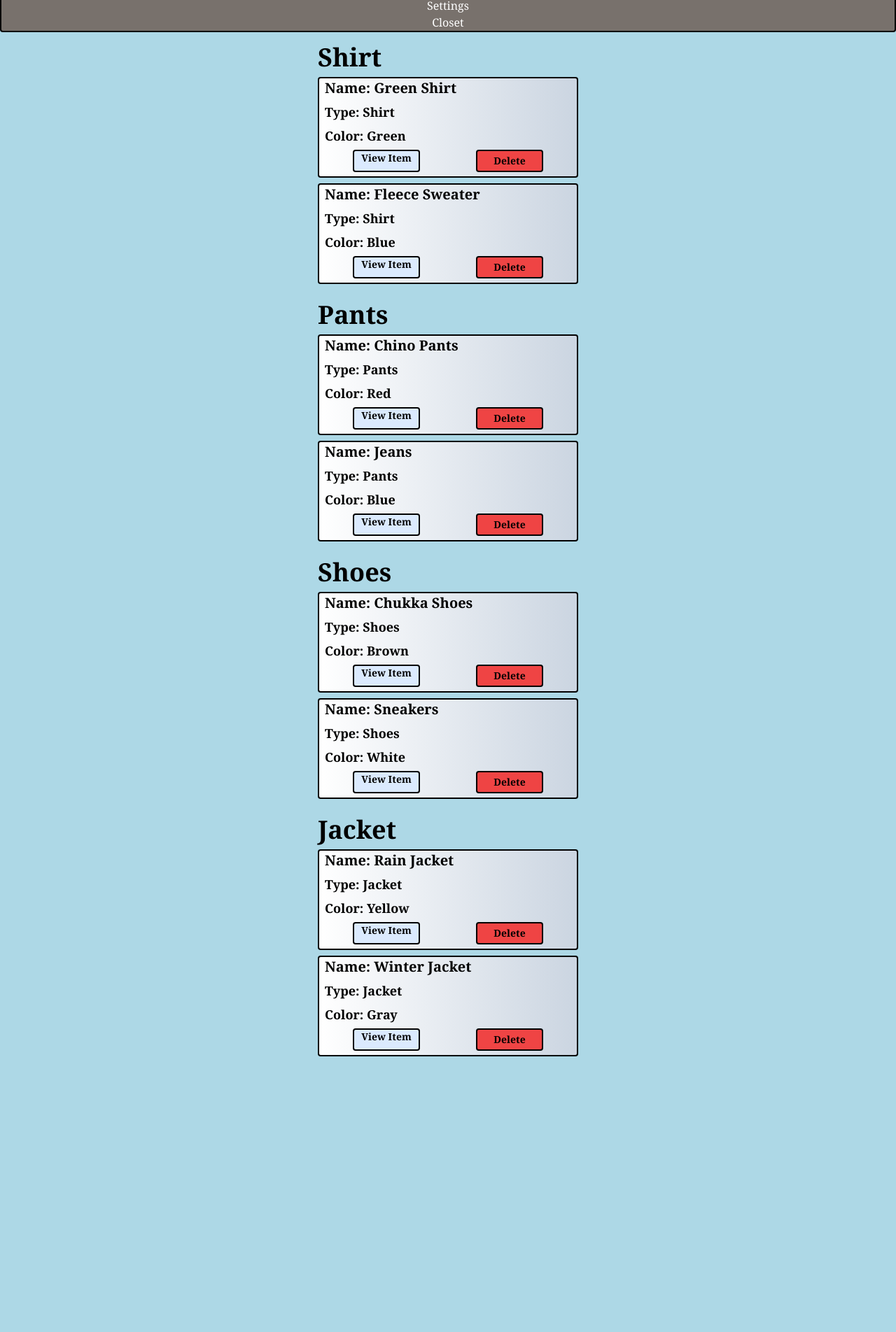
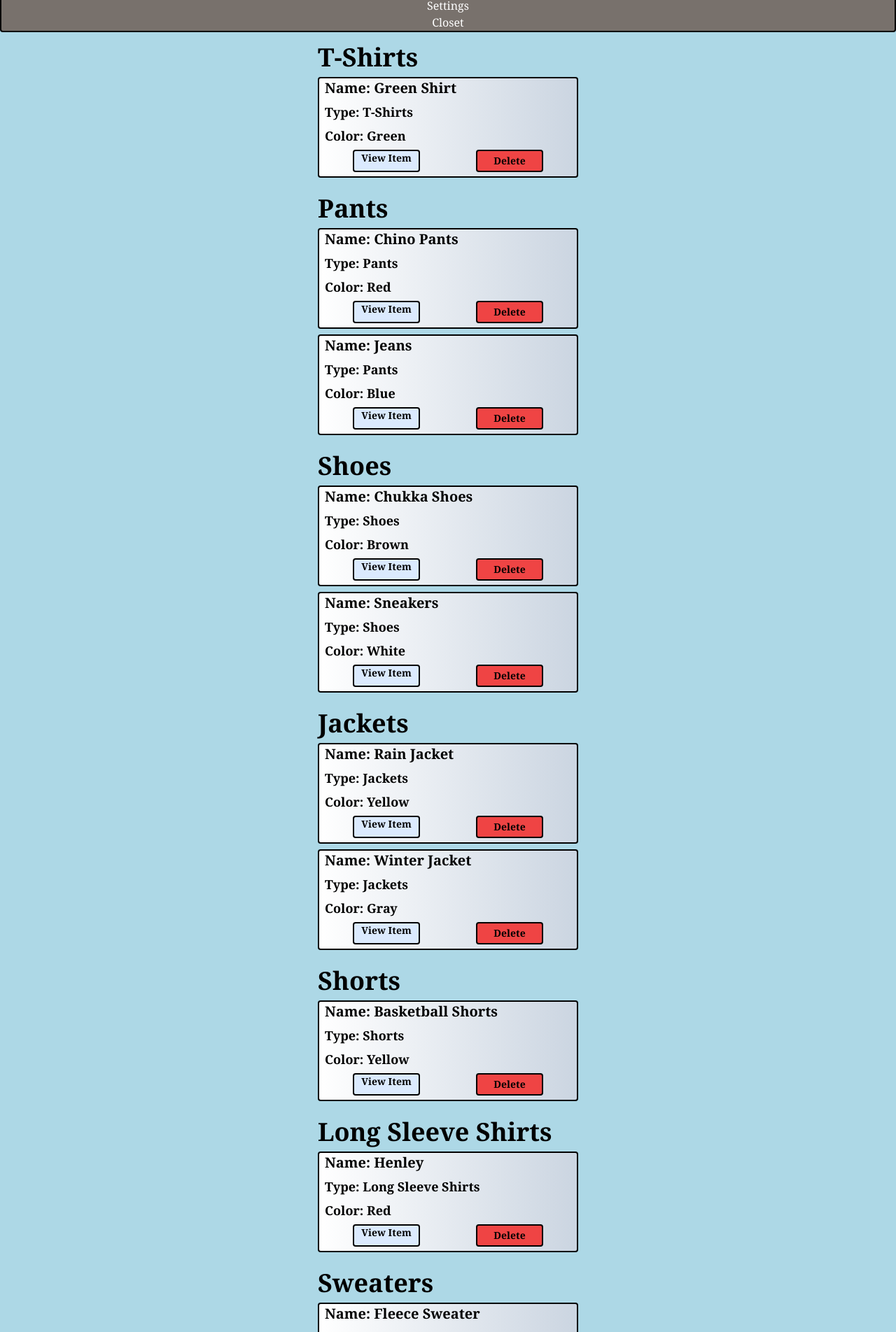
Before and after one commit to denisb92/Wardrobe, a React (Vite) app in the folder Wardrobe/: page /closet in a window 1280 px wide. Shown: the part 70-1974 px from the top of the page at 70% size. Before the commit the page ends 1604 px from the top, so only its background shows below. Built offline with nearby package versions, Linux system fonts and the light colour scheme; no server answers.

Commit message:
Weather Logic + More Items Added

```diff
--- a/Wardrobe/src/components/ClothesItem.jsx
+++ b/Wardrobe/src/components/ClothesItem.jsx
@@ -1,23 +1,25 @@
 import { useState } from "react";
 import { useSelector } from "react-redux";
 import {Link} from 'react-router-dom';
+import { checkWeather } from "./helper/WeatherLogic";
 export default function ClothesItem({temp, condition, type})
 {
+    const clothesItems = useSelector(state => state.dresser.items);
+    const settings = useSelector(state => state.settings.settings);
+    const filteredItems = checkWeather(temp, settings, clothesItems, type);
+    const noClothes = {name: "NA", type: type, color: "NA", description: "NA"};
 
-    const clothesItems = useSelector(state => state.dresser.items);
-    const noClothes = {name: "NA", type: type, color: "NA", description: "NA"};
-    const clothesCategory = clothesItems.filter((element) => element.type === type);
-
-    const clothesIndex = Math.floor(Math.random() * clothesCategory.length);
-    const [clothesItem, setClothesItem] = useState((clothesCategory.length === 0) ? noClothes : clothesCategory[clothesIndex]);
+    const clothesIndex = Math.floor(Math.random() * filteredItems.length);
+    const [clothesItem, setClothesItem] = useState((filteredItems.length === 0) ? noClothes : filteredItems[clothesIndex]);
 
     function generateRandomClothes()
     {
-        const newClothes = clothesCategory.filter((element) => element.id !== clothesItem.id);
-        if(newClothes.length !== 0)
+        const newFilteredItems = checkWeather(temp, settings, clothesItems, type);
+        const newFilteredItemsId =  newFilteredItems.filter((item) => item.id !== clothesItem.id);
+        if(newFilteredItemsId.length !== 0)
         {
-            const newClothesIndex = Math.floor(Math.random() * newClothes.length);
-            setClothesItem( newClothes[newClothesIndex] );
+            const newClothesIndex = Math.floor(Math.random() * newFilteredItemsId.length);
+            setClothesItem( newFilteredItemsId[newClothesIndex] );
         }
     }
     return(
@@ -28,7 +30,7 @@ export default function ClothesItem({temp, condition, type})
             <p className="text-lg">Color: {clothesItem.color}</p>
 
             <div className="flex items-start">
-                {clothesCategory.length > 1  && <button onClick={generateRandomClothes}  className="font-bold border-2 mx-10 w-24 h-8 bg-yellow-100 rounded border-black text-sm">Randomize</button>}
+                {filteredItems.length > 1  && <button onClick={generateRandomClothes}  className="font-bold border-2 mx-10 w-24 h-8 bg-yellow-100 rounded border-black text-sm">Randomize</button>}
                 {clothesItem !== noClothes && <Link to={`/closet/view/${clothesItem.id}`} className="font-bold mx-10 text-center border-2 w-24 h-8 bg-blue-100 rounded border-black text-sm">View Item</Link>}
             </div>
         </section>
--- a/Wardrobe/src/components/ItemsDetails.jsx
+++ b/Wardrobe/src/components/ItemsDetails.jsx
@@ -7,7 +7,7 @@ export default function ItemsDetails(){
     const navigate = useNavigate();
     const allItems = useSelector(state => state.dresser.items);
     const itemId = params.itemId;
-    const {id, name, type, color, minTemp,maxTemp, condition, description  } = allItems[itemId];
+    const {id, name, type, color, condition, description  } = allItems[itemId];
 
     function editItem()
     {
@@ -35,9 +35,6 @@ export default function ItemsDetails(){
 
             <p className='text-2xl text-white'>Color: </p>
             <label className='text-lg'>{color}</label>
-
-            <p className='text-2xl text-white'>Temperature:</p>
-            <label className='text-lg'> {minTemp}° - {maxTemp}°</label>
             <p className='text-2xl text-white'>Condition: </p>
             <label className='text-lg'>{condition}</label>
             <p className='text-2xl text-white'>Description:</p>
--- a/Wardrobe/src/components/Settings.jsx
+++ b/Wardrobe/src/components/Settings.jsx
@@ -14,7 +14,7 @@ export default function Settings(){
 
          for(let i = 0; i < allSettings.length; i++)
          {
-            newSettings.push({name: allSettings[i].name, minTemp: +fd.get(`${allSettings[i].name}min`), maxTemp: +fd.get(`${allSettings[i].name}max`)})
+            newSettings.push({name: allSettings[i].name, category: allSettings[i].category,  minTemp: +fd.get(`${allSettings[i].name}min`), maxTemp: +fd.get(`${allSettings[i].name}max`)})
          }
          dispatch(settingsActions.changeClothingSetting(
            {settings: newSettings}))
--- /dev/null
+++ b/Wardrobe/src/components/helper/WeatherLogic.js
@@ -0,0 +1,23 @@
+
+
+export function checkWeather(temp, settings, items, type)
+{
+        const allSettings = settings.filter((setting) => setting.category === type );
+        let allItems =[];
+        allSettings.forEach((setting) =>{
+            if(setting.minTemp <= temp && temp <= setting.maxTemp)
+            {
+                const singleClothesCategory = items.filter((item) =>
+                    item.type === setting.name
+                )
+
+                singleClothesCategory.forEach((item) =>
+                    allItems.push(item)
+                )
+
+            }
+        })
+
+        return allItems;
+
+}
--- a/Wardrobe/src/data/DUMMY_DATA.js
+++ b/Wardrobe/src/data/DUMMY_DATA.js
@@ -3,20 +3,18 @@ export const DUMMY_DATA = [
     {
         id: 0,
         name: "Green Shirt",
-        type: "Shirt",
+        type: "T-Shirts",
+        category: "Top",
         color: "Green",
-        minTemp: 60,
-        maxTemp: 95,
         condition: 'Rainy',
         description: "Green Shirt from Old Navy"
     },
     {
         id: 1,
         name: "Fleece Sweater",
-        type: "Shirt",
+        type: "Sweaters",
+        category: "Top",
         color: "Blue",
-        minTemp: 0,
-        maxTemp: 50,
         condition: 'Sunny',
         description: "Blue sweater from JCrew"
     },
@@ -24,9 +22,8 @@ export const DUMMY_DATA = [
         id: 2,
         name: "Chino Pants",
         type: "Pants",
+        category: "Bottom",
         color: "Red",
-        minTemp: 0,
-        maxTemp: 80,
         condition: 'Sunny',
         description: "Red Chino pants from aeropostole"
     },
@@ -34,9 +31,8 @@ export const DUMMY_DATA = [
         id: 3,
         name: "Chukka Shoes",
         type: "Shoes",
+        cateogry: "Footwear",
         color: "Brown",
-        minTemp: 0,
-        maxTemp: 80,
         condition: 'Rainy',
         description: "Brown shoes from aeropostole"
     },
@@ -44,29 +40,26 @@ export const DUMMY_DATA = [
         id: 4,
         name: "Sneakers",
         type: "Shoes",
+        cateogry: "Footwear",
         color: "White",
-        minTemp: 0,
-        maxTemp: 100,
         condition: 'Sunny',
         description: "White nike sneakers"
     },
     {
         id: 5,
         name: "Rain Jacket",
-        type: "Jacket",
+        type: "Jackets",
+        category: "Jacket",
         color: "Yellow",
-        minTemp: 0,
-        maxTemp: 40,
         condition: 'Rainy',
         description: "Yellow Rain Jacket"
     },
     {
         id: 6,
         name: "Winter Jacket",
-        type: "Jacket",
+        type: "Jackets",
+        category: "Jacket",
         color: "Gray",
-        minTemp: 0,
-        maxTemp: 40,
         condition: 'Sunny',
         description: "Gray Winter Jacket"
     },
@@ -74,10 +67,28 @@ export const DUMMY_DATA = [
         id: 7,
         name: "Jeans",
         type: "Pants",
+        category: "Bottom",
         color: "Blue",
-        minTemp: 0,
-        maxTemp: 100,
         condition: 'Sunny',
         description: "Jeans from American Eagle"
     },
+    {
+        id: 8,
+        name: "Basketball Shorts",
+        type: "Shorts",
+        category: "Bottom",
+        color: "Yellow",
+        condition: 'Sunny',
+        description: "Shorts from H&M"
+    },
+    {
+        id: 9,
+        name: "Henley",
+        type: "Long Sleeve Shirts",
+        category: "Top",
+        color: "Red",
+        condition: 'Sunny',
+        description: "Henley from Old Navy"
+    },
+
 ]
--- a/Wardrobe/src/data/DUMMY_SETTINGS.js
+++ b/Wardrobe/src/data/DUMMY_SETTINGS.js
@@ -1,22 +1,50 @@
 export const DUMMY_SETTINGS = [
     {
-        name: 'Shirts',
-        minTemp: 40,
+        name: "T-Shirts",
+        category: "Top",
+        minTemp: 70,
         maxTemp: 100
     },
     {
-        name: 'Jackets',
+        name: "Long Sleeve Shirts",
+        category: "Top",
+        minTemp: 40,
+        maxTemp: 70
+    },
+    {
+        name: "Sweaters",
+        category: "Top",
         minTemp: 0,
         maxTemp: 40
     },
     {
-        name: 'Pants',
+        name: "Sweatshirts",
+        category: "Top",
+        minTemp: 30,
+        maxTemp: 65
+    },
+    {
+        name: "Jackets",
+        category: "Jacket",
+        minTemp: 0,
+        maxTemp: 40
+    },
+    {
+        name: "Pants",
+        category: "Bottom",
         minTemp: 0,
         maxTemp: 70,
     },
     {
-        name: 'Shoes',
+        name: "Shorts",
+        category: "Bottom",
+        minTemp: 70,
+        maxTemp: 100
+    },
+    {
+        name: "Shoes",
+        category: "Footwear",
         minTemp: 0,
         maxTemp: 100
-    }
+    },
 ]
--- a/Wardrobe/src/data/data.js
+++ b/Wardrobe/src/data/data.js
@@ -1,2 +1,2 @@
-export const TYPES =["Shirt", "Pants", "Shoes", "Jacket"];
+export const TYPES =["T-Shirts", "Pants", "Shoes", "Jackets", "Shorts", "Long Sleeve Shirts", "Sweaters", "Sweatshirts"];
 export const COLORS =['Red', 'Green', 'Blue', 'White', 'Black', 'Purple', 'Yellow', 'Orange', 'Pink', 'Brown'];
--- a/Wardrobe/src/store/dresser-clother.js
+++ b/Wardrobe/src/store/dresser-clother.js
@@ -14,8 +14,6 @@ const dresserSlice = createSlice({
                 name:  action.payload.name,
                 type: action.payload.type,
                 color: action.payload.color,
-                minTemp: 0,
-                maxTemp:100,
                 condition: 'Cloudy',
                 description: action.payload.description
             });
```
